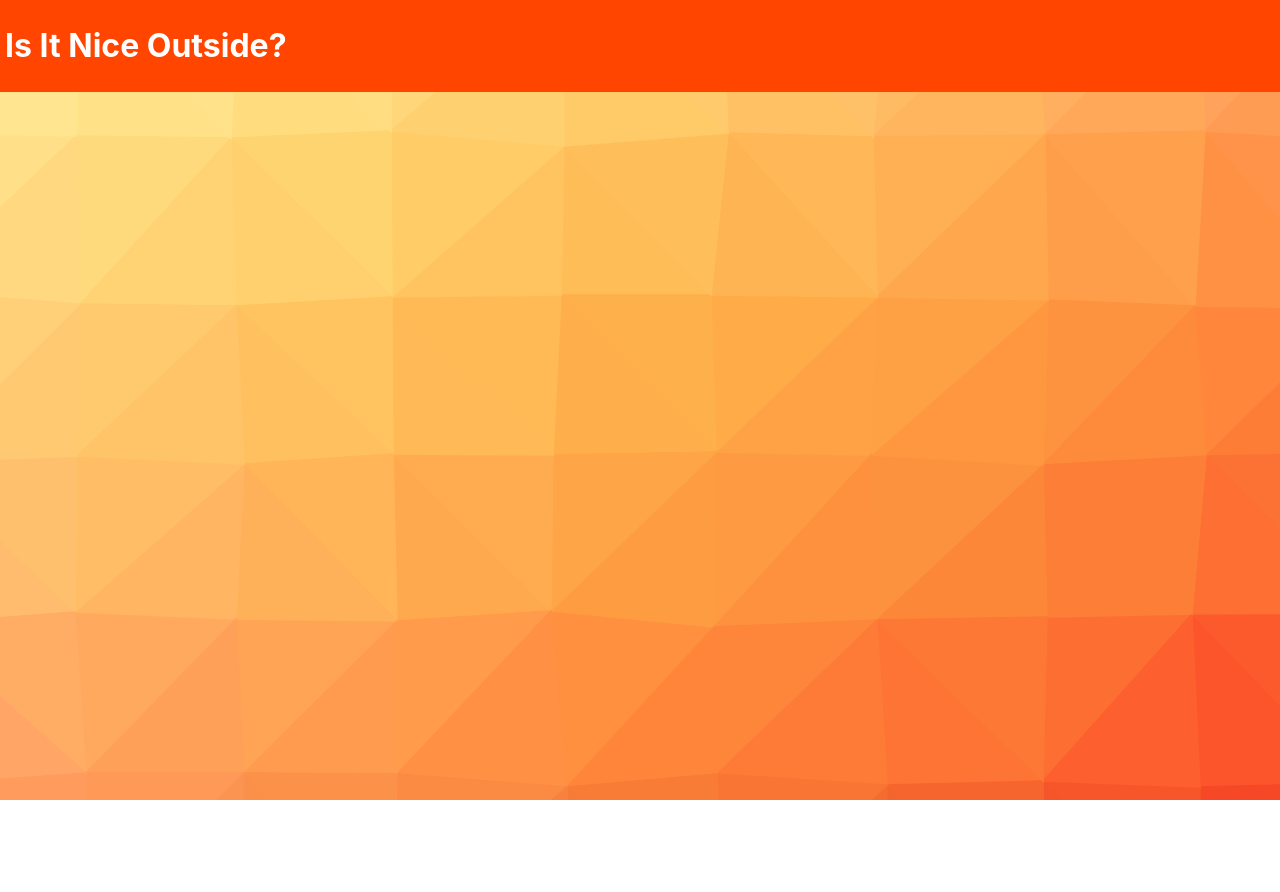
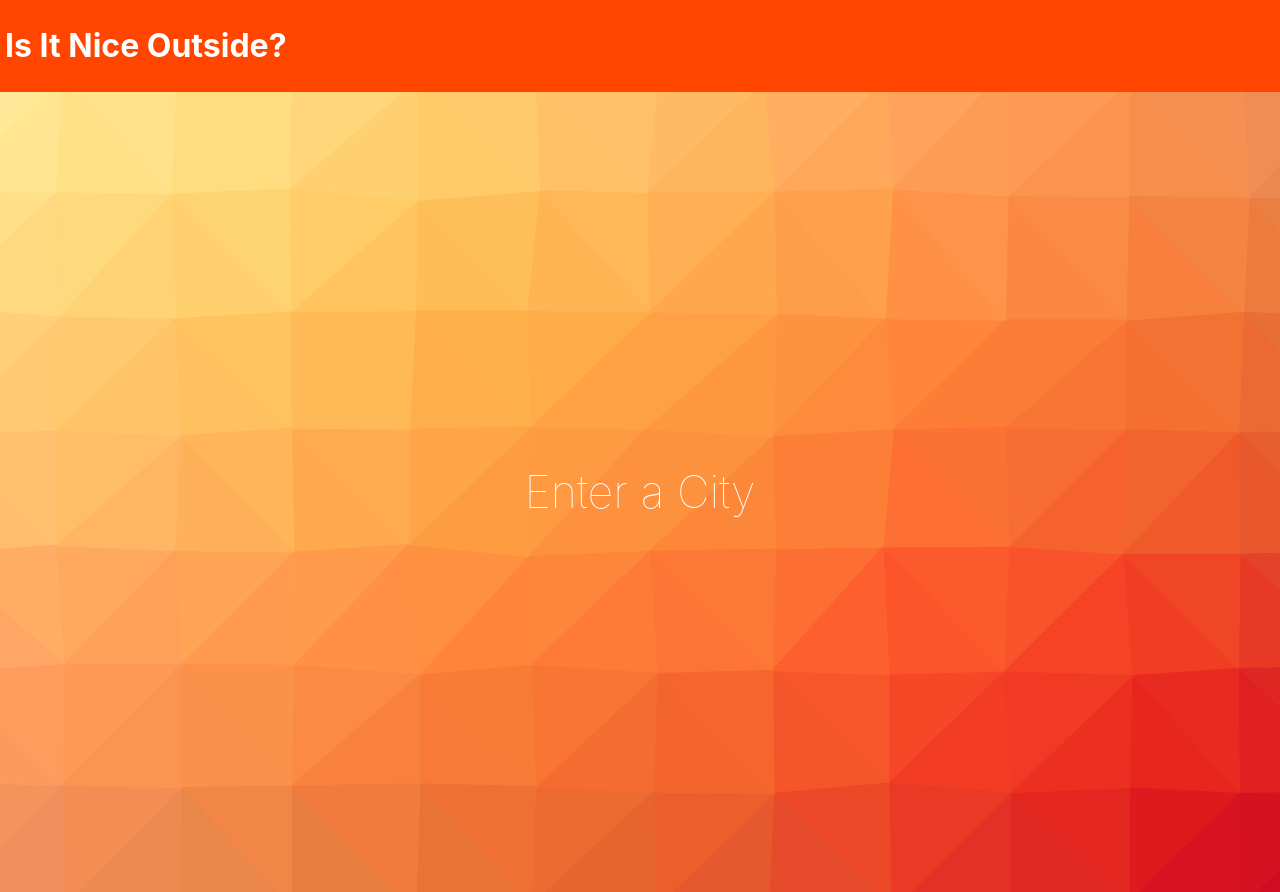
Before and after one commit to cassidypignatello/is-it-nice-outside, a React app: page / in a window 1280 px wide. Before the commit the page ends 800 px from the top, so only its background shows below. Built offline with nearby package versions, Linux system fonts and the light colour scheme.

Commit message:
creates HomeContainer component

```diff
--- a/app/components/App.js
+++ b/app/components/App.js
@@ -1,12 +1,14 @@
 import React from 'react';
 import ReactDOM from 'react-dom';
 import Header from '../components/Header';
+import HomeContainer from '../components/HomeContainer';
 
 export default class App extends React.Component {
   render() {
     return (
       <div className='container'>
         <Header />
+        <HomeContainer />
       </div>
     );
   }
--- /dev/null
+++ b/app/components/HomeContainer.js
@@ -0,0 +1,12 @@
+import React from 'react';
+import ReactDOM from 'react-dom';
+
+export default class HomeContainer extends React.Component {
+  render () {
+    return (
+      <div className='home-container'>
+        <h1 className='header-text'>Enter a City</h1>
+      </div>
+    );
+  }
+}
--- a/app/index.css
+++ b/app/index.css
@@ -7,18 +7,37 @@ body {
   width: 100%;
   height: 100%;
   margin: 0;
-  background-image: url('/app/images/pattern.svg');
   font-family: -apple-system,BlinkMacSystemFont,
                 Segoe UI,Roboto,Oxygen-Sans,Ubuntu,
                 Cantarell,Helvetica Neue,sans-serif;
 }
 
+.container, #app {
+  height: 100%;
+  width: 100%;
+}
+
+.header-text {
+  font-weight: 100;
+  font-size: 45px;
+  color: #fff;
+}
+
 .navbar {
   width: 100%;
-  height: 100%;
   margin: 0;
   background-color: #ff4500;
   color: #fff;
-  font-weight: 200;
   padding: 5px;
 }
+
+.home-container {
+  width: 100%;
+  height: 100%;
+  background-image: url('/app/images/pattern.svg');
+  background-size: cover;
+  display: flex;
+  flex-direction: column;
+  justify-content: center;
+  align-items: center;
+}
```
